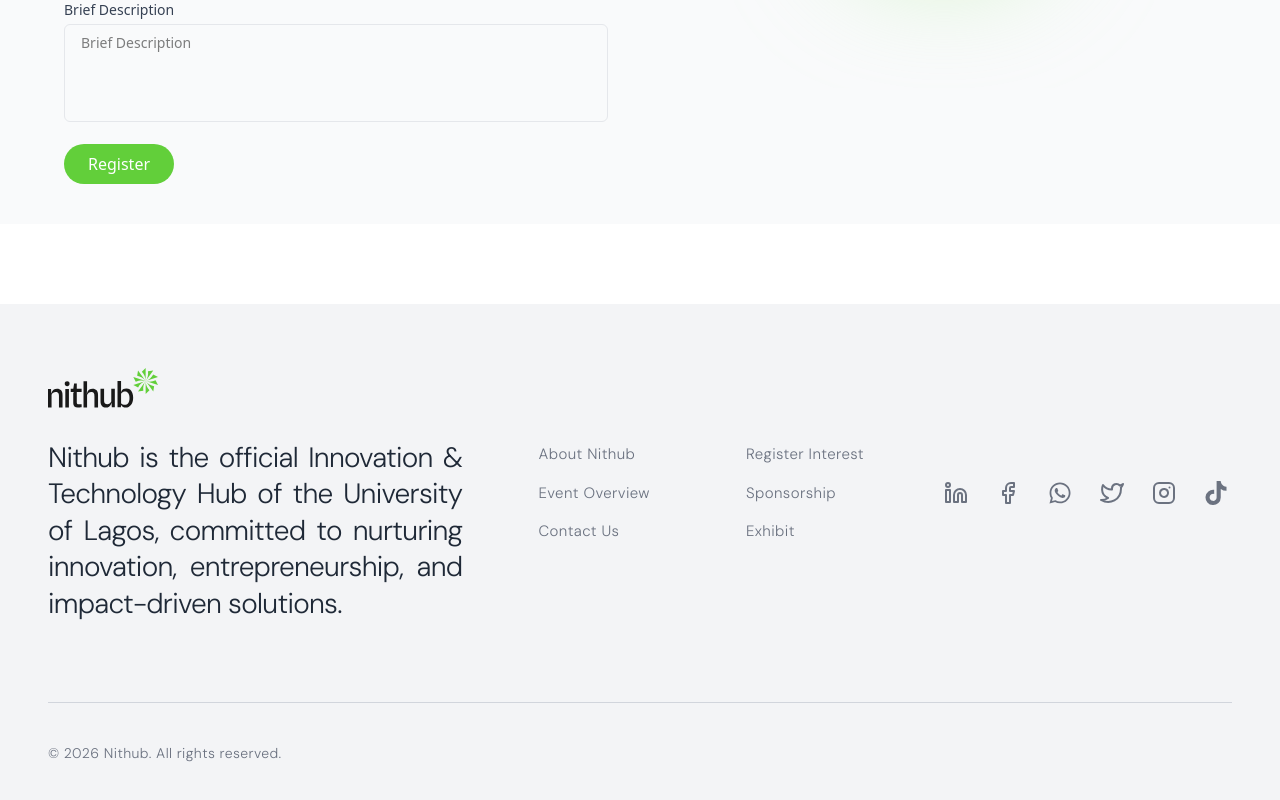
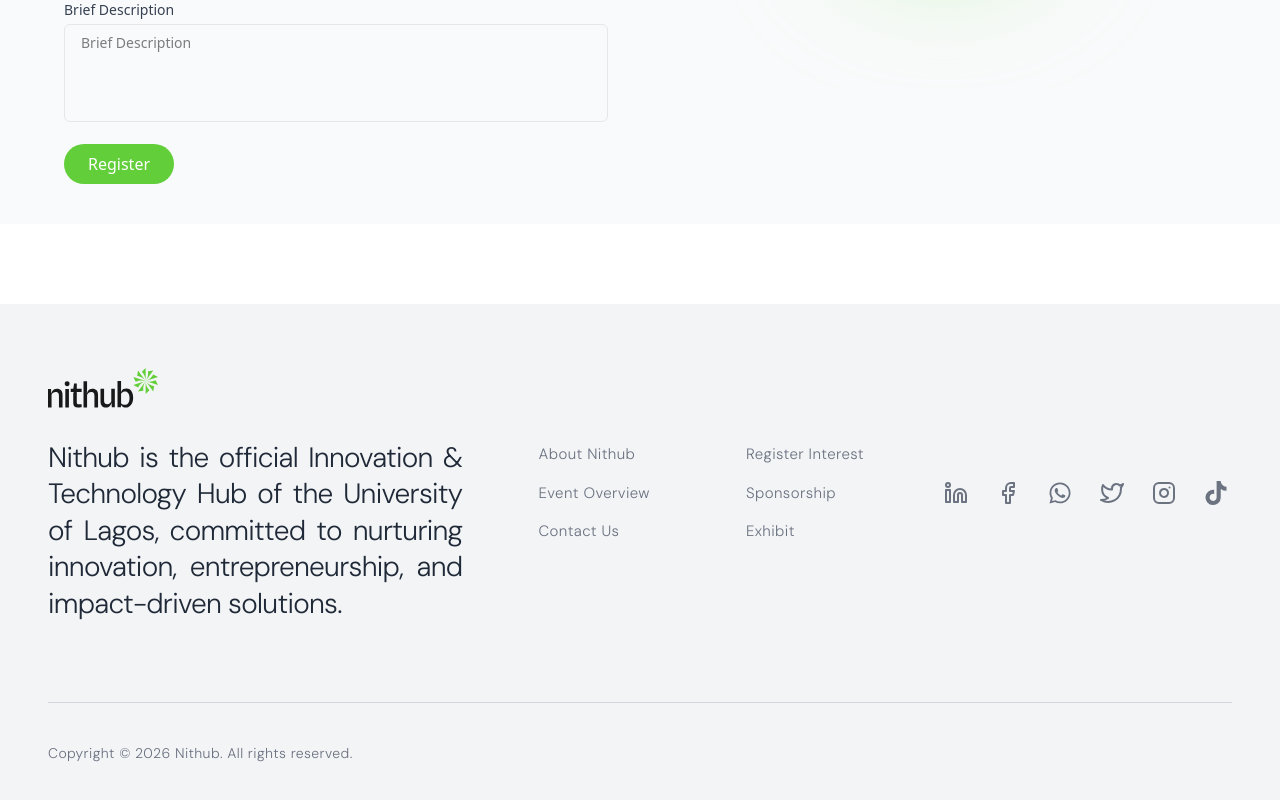
Before and after one commit to abayomiprosper4/nithub-innovation-fair, a Next.js app: page /exhibitor in a window 1280 px wide. Shown: the part 576-1376 px from the top of the page. Built offline with nearby package versions, Linux system fonts and the light colour scheme.

Commit message:
add copyright notice to footer

```diff
--- a/src/Components/Footer.tsx
+++ b/src/Components/Footer.tsx
@@ -79,7 +79,7 @@ export default function Footer() {
 
         <div className="flex flex-col md:flex-row justify-between items-center gap-4">
           <p className="text-[14px] text-[#6B7280] text-center md:text-left">
-            &copy; {new Date().getFullYear()} Nithub. All rights reserved.
+            Copyright &copy; {new Date().getFullYear()} Nithub. All rights reserved.
           </p>
         </div>
       </div>
```
